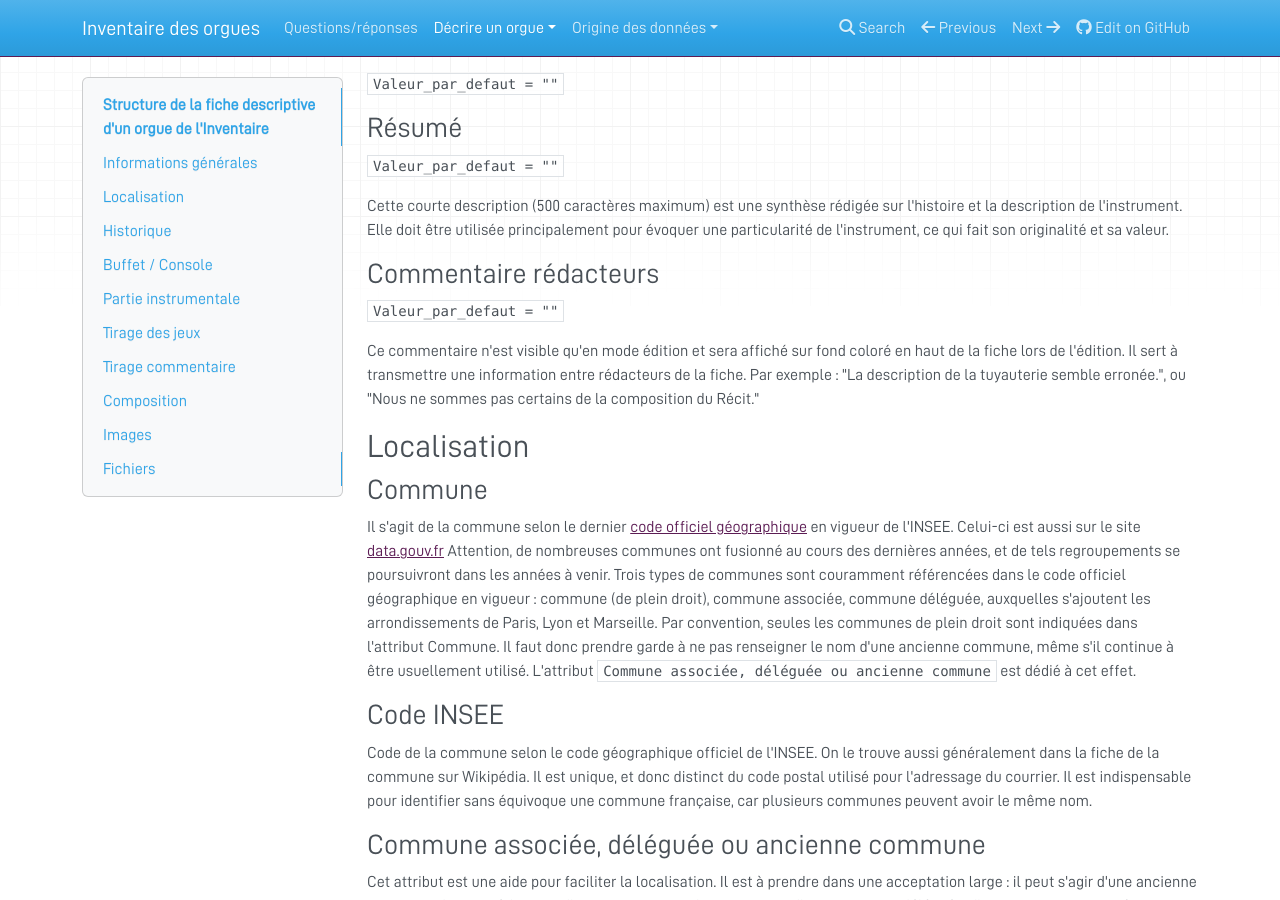
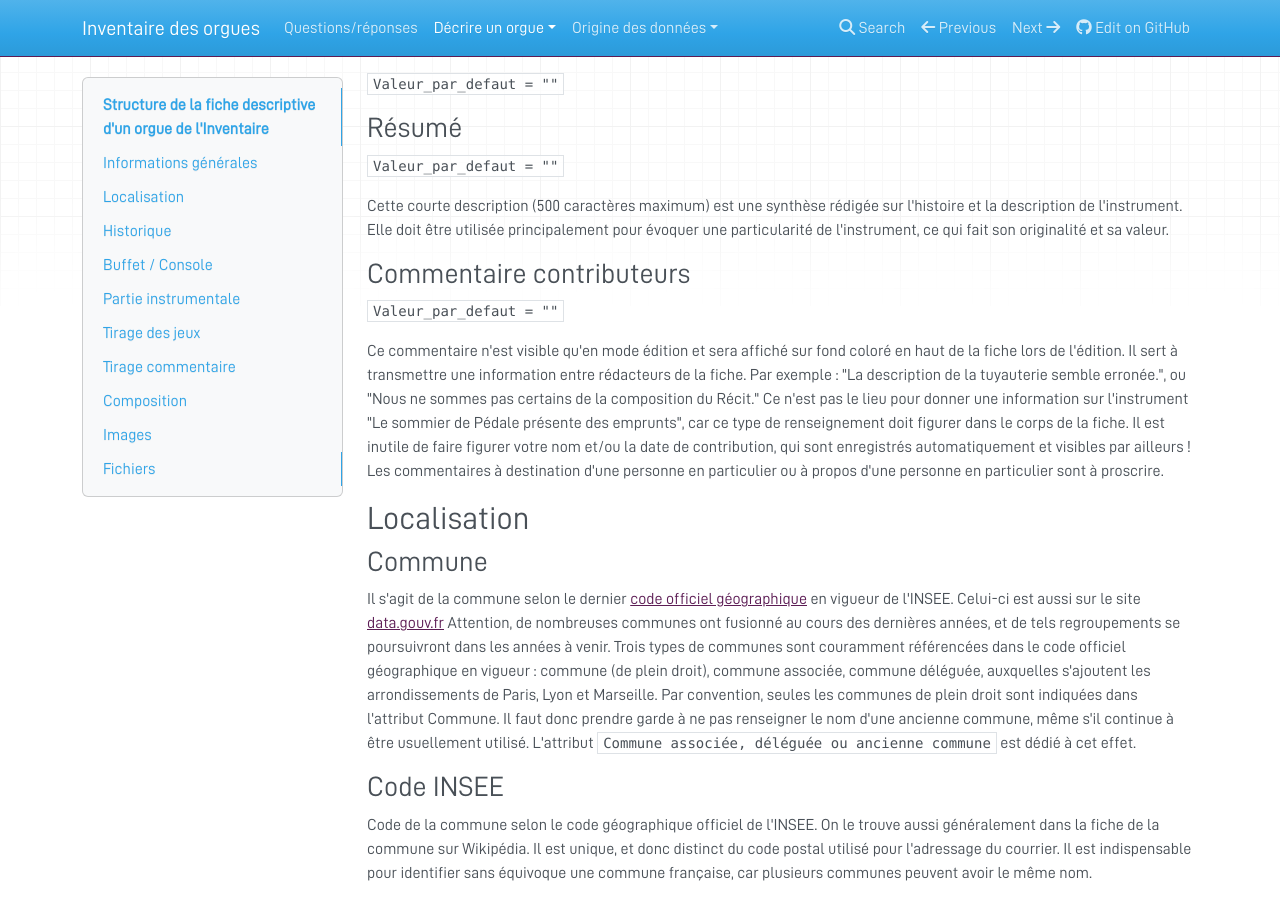
Before and after one commit to inventaire-des-orgues/docs, an MkDocs documentation site: the page built from docs/fiche-orgue.md, in a window 1280 px wide and 900 px high, scrolled down 2837 px. Built offline with MkDocs 1.6.1, drawn with Linux system fonts in a browser that asks for light colours; nearby versions of some CDN libraries.

Commit message:
Commentaire contributeur.

```diff
--- a/docs/fiche-orgue.md
+++ b/docs/fiche-orgue.md
@@ -115,13 +115,16 @@ Lien Internet vers l'organisme auquel s'adresser.
 Cette courte description (500 caractères maximum) est une synthèse rédigée sur l'histoire et la description de l'instrument.
 Elle doit être utilisée principalement pour évoquer une particularité de l'instrument, ce qui fait son originalité et sa valeur.
 
-### Commentaire rédacteurs
+### Commentaire contributeurs
 
 `Valeur_par_defaut = ""`
 
 Ce commentaire n'est visible qu'en mode édition et sera affiché sur fond coloré en haut de la fiche lors de l'édition.
 Il sert à transmettre une information entre rédacteurs de la fiche.
 Par exemple : "La description de la tuyauterie semble erronée.", ou "Nous ne sommes pas certains de la composition du Récit."
+Ce n'est pas le lieu pour donner une information sur l'instrument "Le sommier de Pédale présente des emprunts", car ce type de renseignement doit figurer dans le corps de la fiche.
+Il est inutile de faire figurer votre nom et/ou la date de contribution, qui sont enregistrés automatiquement et visibles par ailleurs !
+Les commentaires à destination d'une personne en particulier ou à propos d'une personne en particulier sont à proscrire.
 
 
 ## Localisation
```
